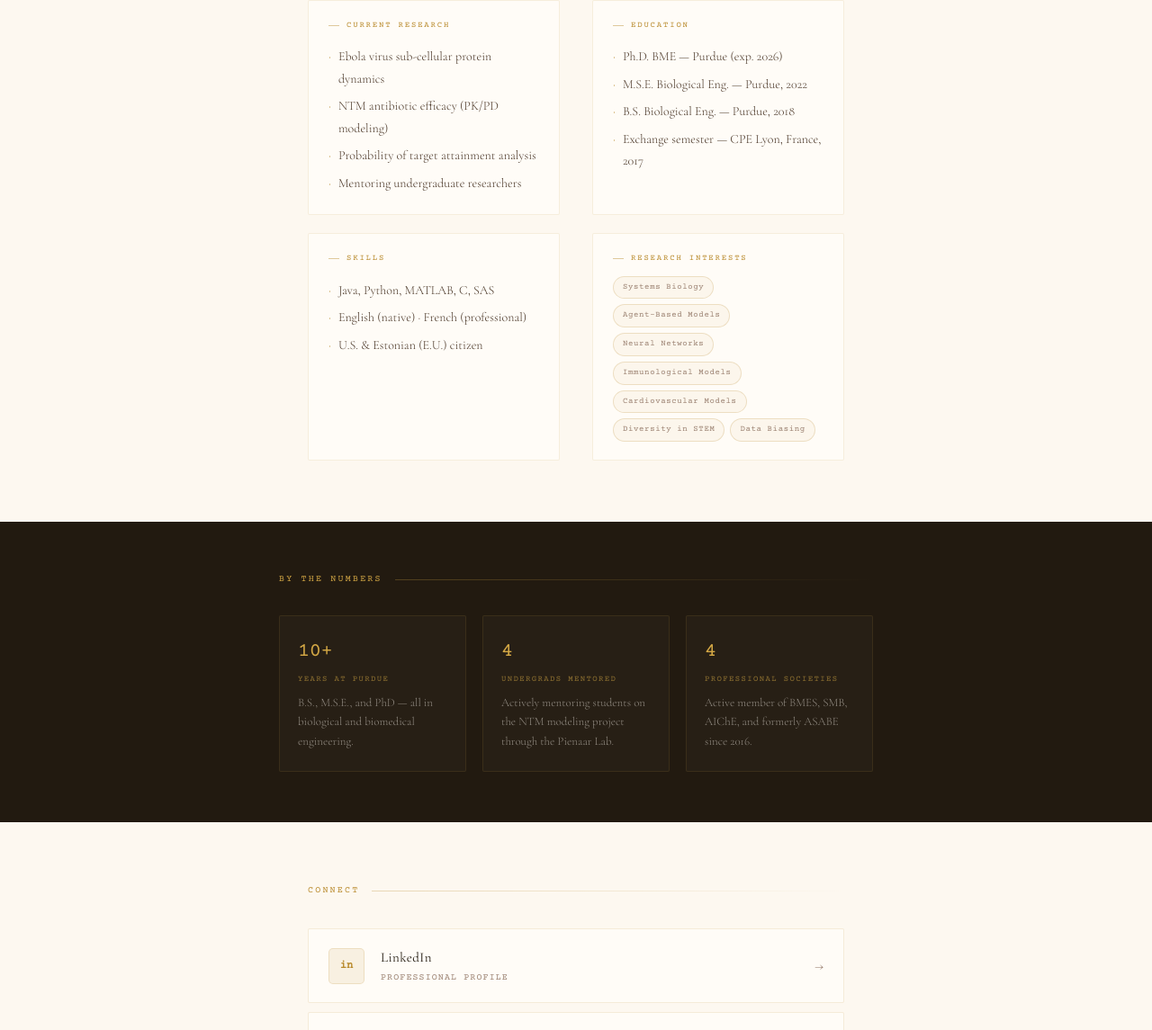
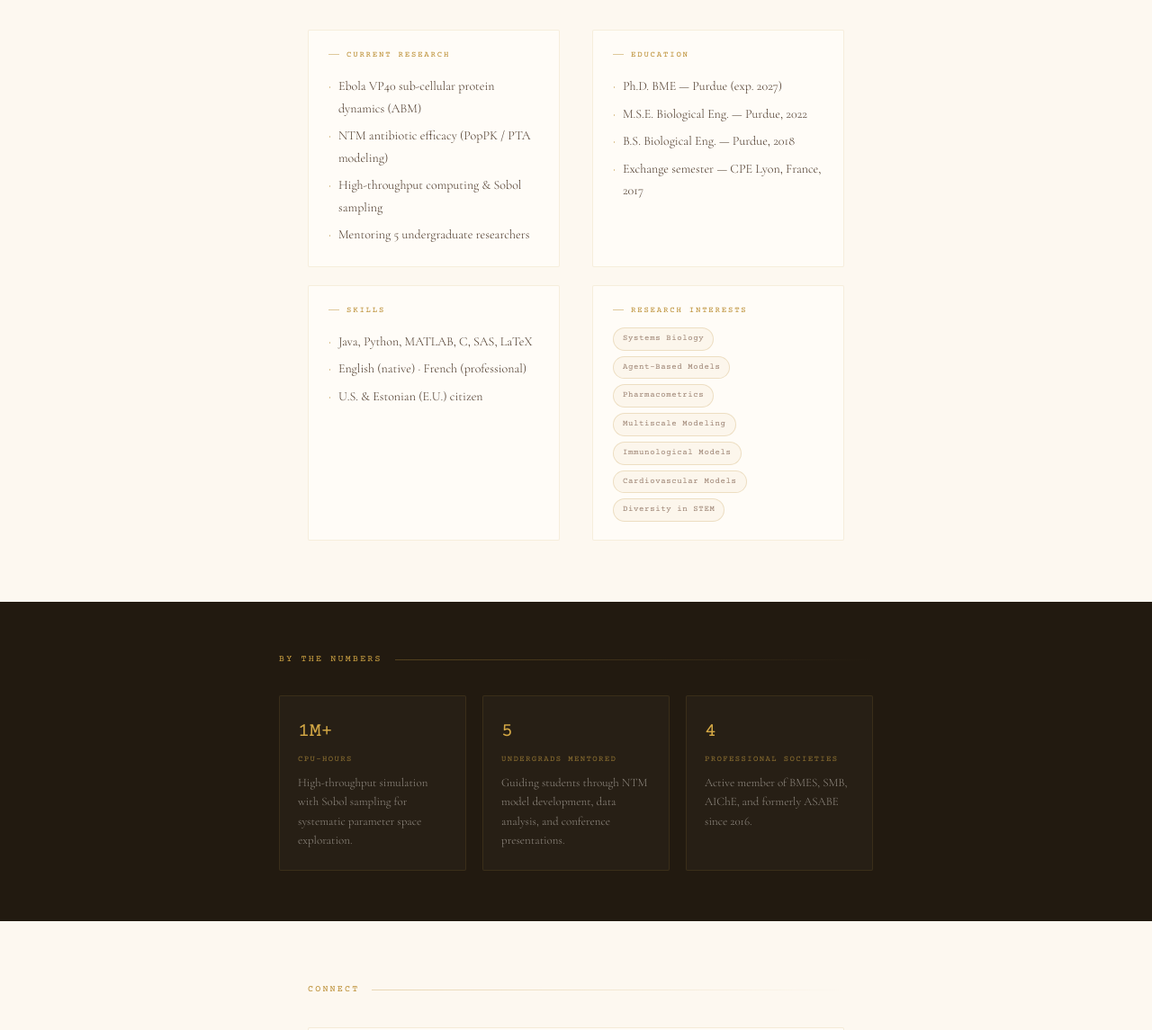
Before and after one commit to trevorshoaf/trevorshoaf.github.io, a plain HTML site: page index.html in a window 1280 px wide. Shown: the part 1017-2162 px from the top of the page at 90% size. Drawn offline with nearby package versions, Linux system fonts and the light colour scheme.

Commit message:
Update personal details and research information

```diff
--- a/index.html
+++ b/index.html
@@ -316,7 +316,7 @@
   }
 
   /* =====================
-     CONTEXT STRIP (replaces "fun" strip)
+     CONTEXT STRIP
   ===================== */
   .context-strip {
     background: var(--ink);
@@ -550,7 +550,7 @@
   <h1 class="name">Trevor <em>Shoaf</em></h1>
   <div class="rule"></div>
   <div class="hero-titles">
-    <span class="title-main">PhD Student · Biomedical Engineering</span>
+    <span class="title-main">PhD Candidate · Biomedical Engineering</span>
     <span class="title-sub">Purdue University · West Lafayette, IN</span>
   </div>
 
@@ -574,7 +574,7 @@
   </div>
 
   <p class="about-lead">
-    I am a PhD student in Biomedical Engineering at Purdue University in the lab of Dr. Elsje Pienaar. My research applies <em>computational and mathematical modeling</em> to infectious disease, with a focus on understanding sub-cellular Ebola virus dynamics and evaluating antibiotic efficacy against non-tuberculosis Mycobacterium infections. I use <strong>agent-based models</strong> and pharmacokinetic/pharmacodynamic frameworks to study how pathogens behave and how treatments can be optimized. Alongside research, I am committed to mentoring undergraduate students and contributing to diversity and inclusion in STEM.
+    I am a PhD candidate in Biomedical Engineering at Purdue University in the lab of Dr. Elsje Pienaar. My research applies <em>computational and mathematical modeling</em> to infectious disease, with a focus on understanding sub-cellular Ebola virus dynamics and evaluating antibiotic efficacy against nontuberculous Mycobacterium infections. I build <strong>agent-based models</strong> in Java and population pharmacokinetic models in MATLAB, using frameworks like Probability of Target Attainment to bridge computational predictions with clinical relevance. Alongside research, I am committed to mentoring undergraduate students and contributing to diversity and inclusion in STEM.
   </p>
 
   <div class="about-grid">
@@ -582,10 +582,10 @@
       <div class="card-head">Current Research</div>
       <div class="card-body">
         <ul>
-          <li>Ebola virus sub-cellular protein dynamics</li>
-          <li>NTM antibiotic efficacy (PK/PD modeling)</li>
-          <li>Probability of target attainment analysis</li>
-          <li>Mentoring undergraduate researchers</li>
+          <li>Ebola VP40 sub-cellular protein dynamics (ABM)</li>
+          <li>NTM antibiotic efficacy (PopPK / PTA modeling)</li>
+          <li>High-throughput computing &amp; Sobol sampling</li>
+          <li>Mentoring 5 undergraduate researchers</li>
         </ul>
       </div>
     </div>
@@ -594,7 +594,7 @@
       <div class="card-head">Education</div>
       <div class="card-body">
         <ul>
-          <li>Ph.D. BME — Purdue (exp. 2026)</li>
+          <li>Ph.D. BME — Purdue (exp. 2027)</li>
           <li>M.S.E. Biological Eng. — Purdue, 2022</li>
           <li>B.S. Biological Eng. — Purdue, 2018</li>
           <li>Exchange semester — CPE Lyon, France, 2017</li>
@@ -606,7 +606,7 @@
       <div class="card-head">Skills</div>
       <div class="card-body">
         <ul>
-          <li>Java, Python, MATLAB, C, SAS</li>
+          <li>Java, Python, MATLAB, C, SAS, LaTeX</li>
           <li>English (native) · French (professional)</li>
           <li>U.S. &amp; Estonian (E.U.) citizen</li>
         </ul>
@@ -618,11 +618,11 @@
       <div class="card-body tag-row">
         <span class="tag">Systems Biology</span>
         <span class="tag">Agent-Based Models</span>
-        <span class="tag">Neural Networks</span>
+        <span class="tag">Pharmacometrics</span>
+        <span class="tag">Multiscale Modeling</span>
         <span class="tag">Immunological Models</span>
         <span class="tag">Cardiovascular Models</span>
         <span class="tag">Diversity in STEM</span>
-        <span class="tag">Data Biasing</span>
       </div>
     </div>
   </div>
@@ -637,14 +637,14 @@
     </div>
     <div class="ctx-grid">
       <div class="ctx-item">
-        <span class="ctx-num">10+</span>
-        <span class="ctx-item-label">Years at Purdue</span>
-        <p class="ctx-text">B.S., M.S.E., and PhD — all in biological and biomedical engineering.</p>
+        <span class="ctx-num">1M+</span>
+        <span class="ctx-item-label">CPU-Hours</span>
+        <p class="ctx-text">High-throughput simulation with Sobol sampling for systematic parameter space exploration.</p>
       </div>
       <div class="ctx-item">
-        <span class="ctx-num">4</span>
+        <span class="ctx-num">5</span>
         <span class="ctx-item-label">Undergrads Mentored</span>
-        <p class="ctx-text">Actively mentoring students on the NTM modeling project through the Pienaar Lab.</p>
+        <p class="ctx-text">Guiding students through NTM model development, data analysis, and conference presentations.</p>
       </div>
       <div class="ctx-item">
         <span class="ctx-num">4</span>
@@ -672,11 +672,11 @@
       <span class="link-arrow">→</span>
     </a>
 
-    <a class="link-item" href="https://purdue0-my.sharepoint.com/:b:/g/personal/shoaft_purdue_edu/EYsWU1fCp8NGlQbku78QIuMB6aH5hxpMcKqRMlZvL5gA_w?e=EAYXQy" target="_blank" rel="noopener">
+    <a class="link-item" href="./TJS_CV_Mar2026.pdf" target="_blank" rel="noopener">
       <div class="link-icon">CV</div>
       <div class="link-label">
         <span class="link-main">Curriculum Vitae</span>
-        <span class="link-sub">Full Academic & Research Record</span>
+        <span class="link-sub">Full Academic &amp; Research Record</span>
       </div>
       <span class="link-arrow">→</span>
     </a>
```
